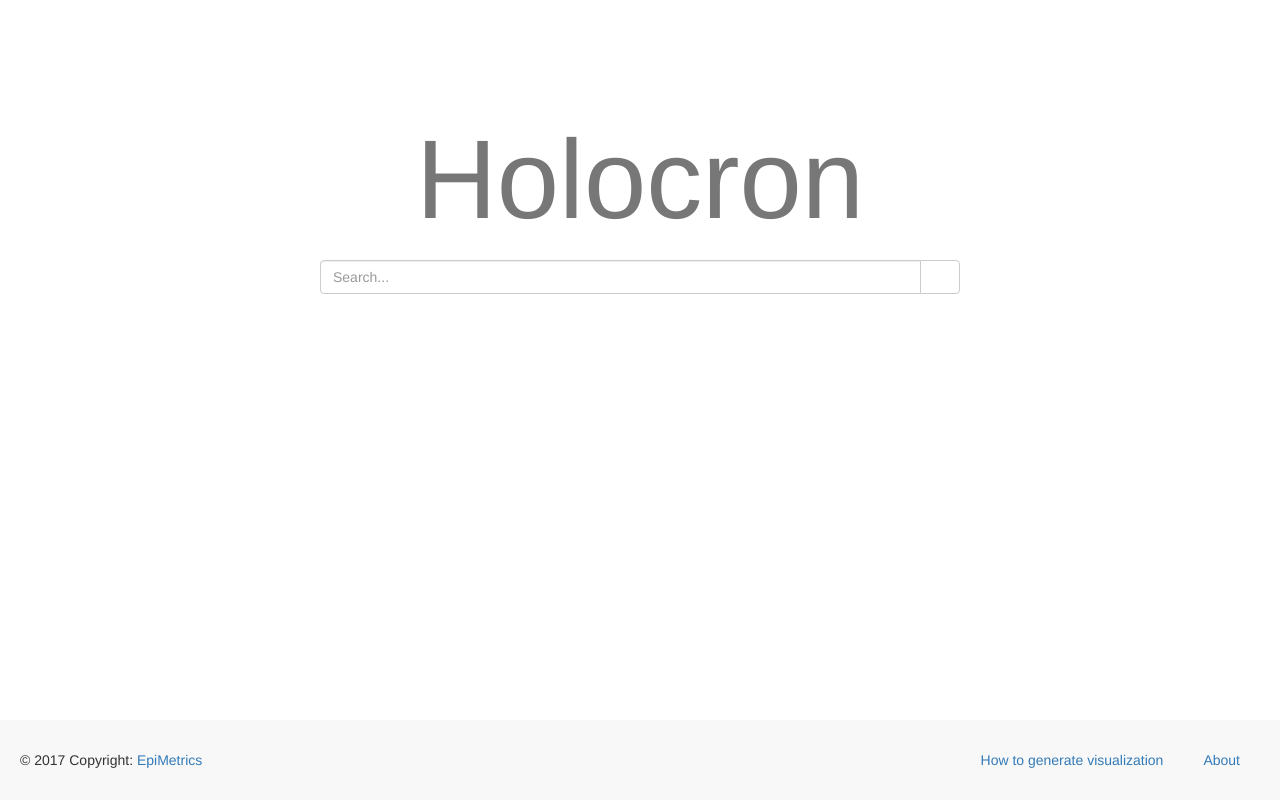
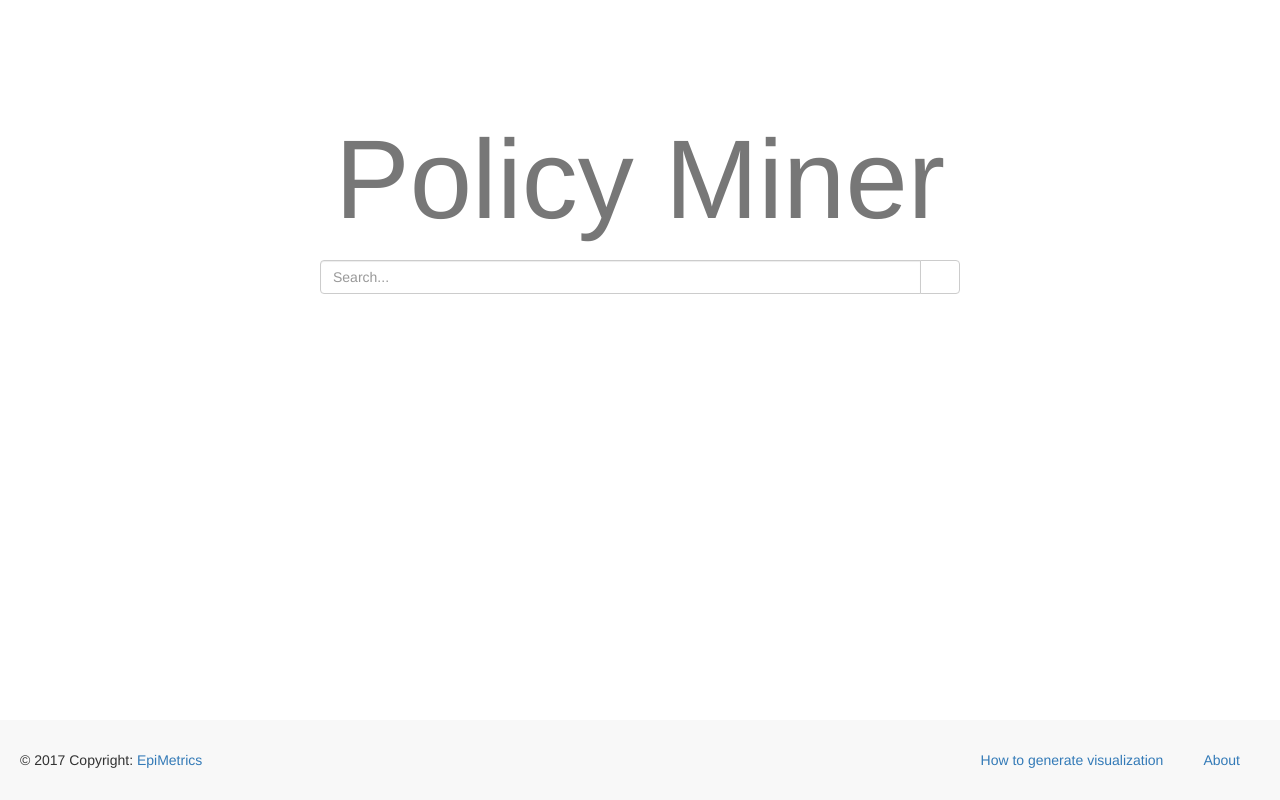
Before and after one commit to Epimetrics-Inc/deathstar-web, a Vue app: page / in a window 1280 px wide. Built offline with nearby package versions, Linux system fonts and the light colour scheme; no server answers; some icons are missing.

Commit message:
Renamed web app

```diff
--- a/index.html
+++ b/index.html
@@ -6,7 +6,6 @@
     <link rel="stylesheet" href="/static/main.css">
     <link rel="shortcut icon" type="image/png" href="/static/favicon.png"/>
     <meta charset="utf-8">
-    <title>Holocron</title>
   </head>
   <body>
     <div id="app"></div>
--- a/src/App.vue
+++ b/src/App.vue
@@ -25,6 +25,9 @@ export default {
   },
   mounted: function () {
     this.$store.dispatch('initSignList')
+  },
+  beforeCreate: function () {
+  	document.title = this.$store.state.webappName
   }
 }
 </script>
--- a/src/components/navheader.vue
+++ b/src/components/navheader.vue
@@ -9,7 +9,7 @@
                   <span class="icon-bar"></span>
                   <span class="icon-bar"></span>
               </button>
-              <router-link class="navbar-brand" to="/">Holocron</router-link>
+              <router-link class="navbar-brand" to="/">{{ $store.state.webappName }}</router-link>
           </div>
           <!-- /.navbar-header -->
           <ul class="nav navbar-top-links navbar-right">
--- a/src/pages/About.vue
+++ b/src/pages/About.vue
@@ -1,8 +1,8 @@
 <template>
   <div id="wrapper" class="about">
     <div class="about-app jumbotron">
-          <h1>Holocron</h1>
-          <p>Holocron is a web-based application that enables the searching, sorting, filtering, viewing, and downloading of Administrative Orders issued by the Philippine Department of Health. Text mining techniques were applied to allow users retrieve intelligent search results, based from pre-specified topics or via customized search.</p>
+          <h1>{{$store.state.webappName}}</h1>
+          <p>{{$store.state.webappName}} is a web-based application that enables the searching, sorting, filtering, viewing, and downloading of Administrative Orders issued by the Philippine Department of Health. Text mining techniques were applied to allow users retrieve intelligent search results, based from pre-specified topics or via customized search.</p>
     </div>
     <div class="container">
       <div class="row">
--- a/src/pages/Landing.vue
+++ b/src/pages/Landing.vue
@@ -1,8 +1,7 @@
 <template>
   <div id="wrapper" class="about">
       <div class="landing-content">
-          Holocron
-
+          {{ $store.state.webappName }}
           <form role="search" v-on:submit.prevent="searchDocuments()">
               <div class="input-group col-md-6">
                   <input type="text" class="form-control" placeholder="Search..." v-model.lazy="searchString">
--- a/src/store/index.js
+++ b/src/store/index.js
@@ -7,7 +7,12 @@ import tasks from './modules/tasks'
 
 Vue.use(Vuex)
 
+const state = {
+  webappName: "Policy Miner"
+}
+
 export default new Vuex.Store({
+  state,
   modules: {
     login,
     sign,
```
